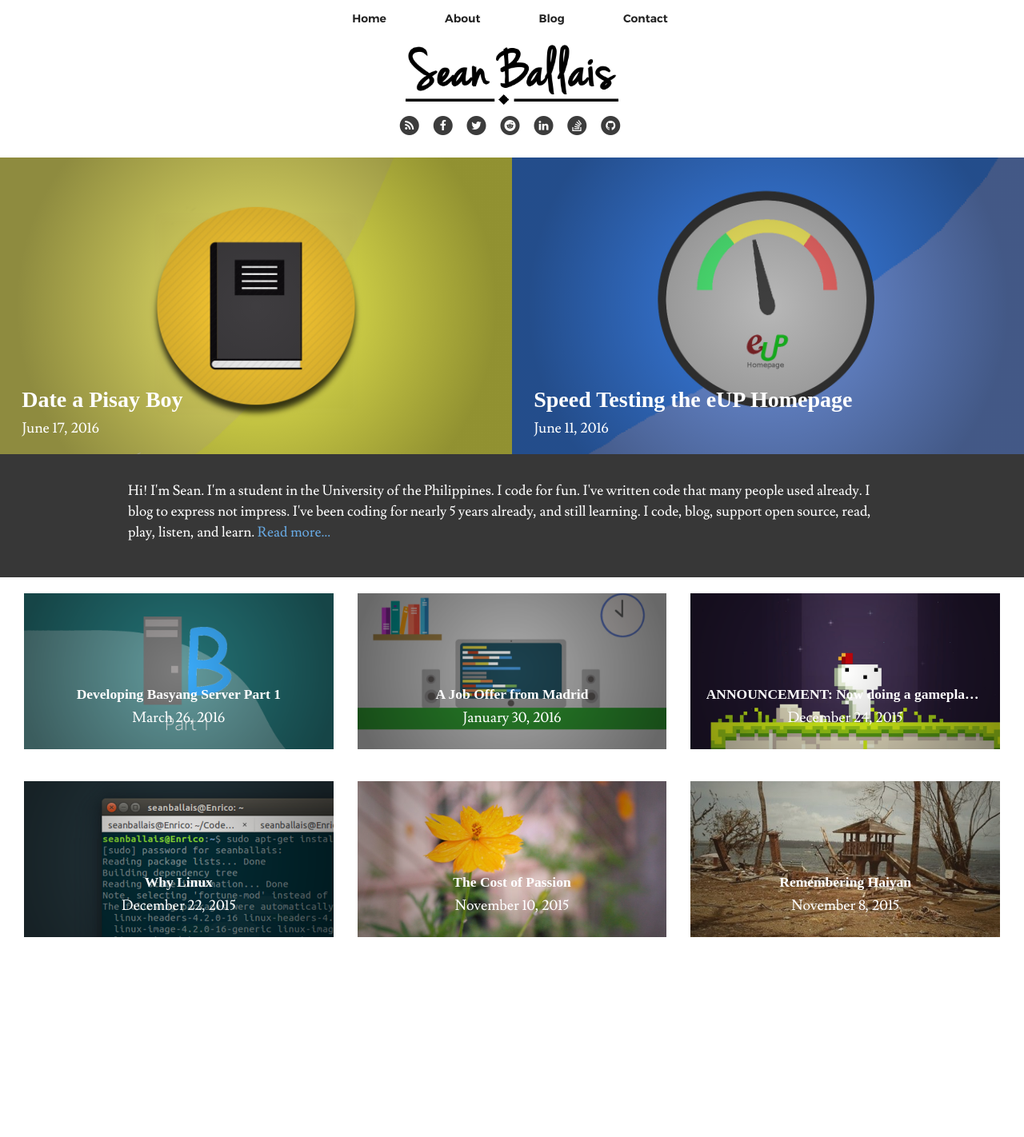
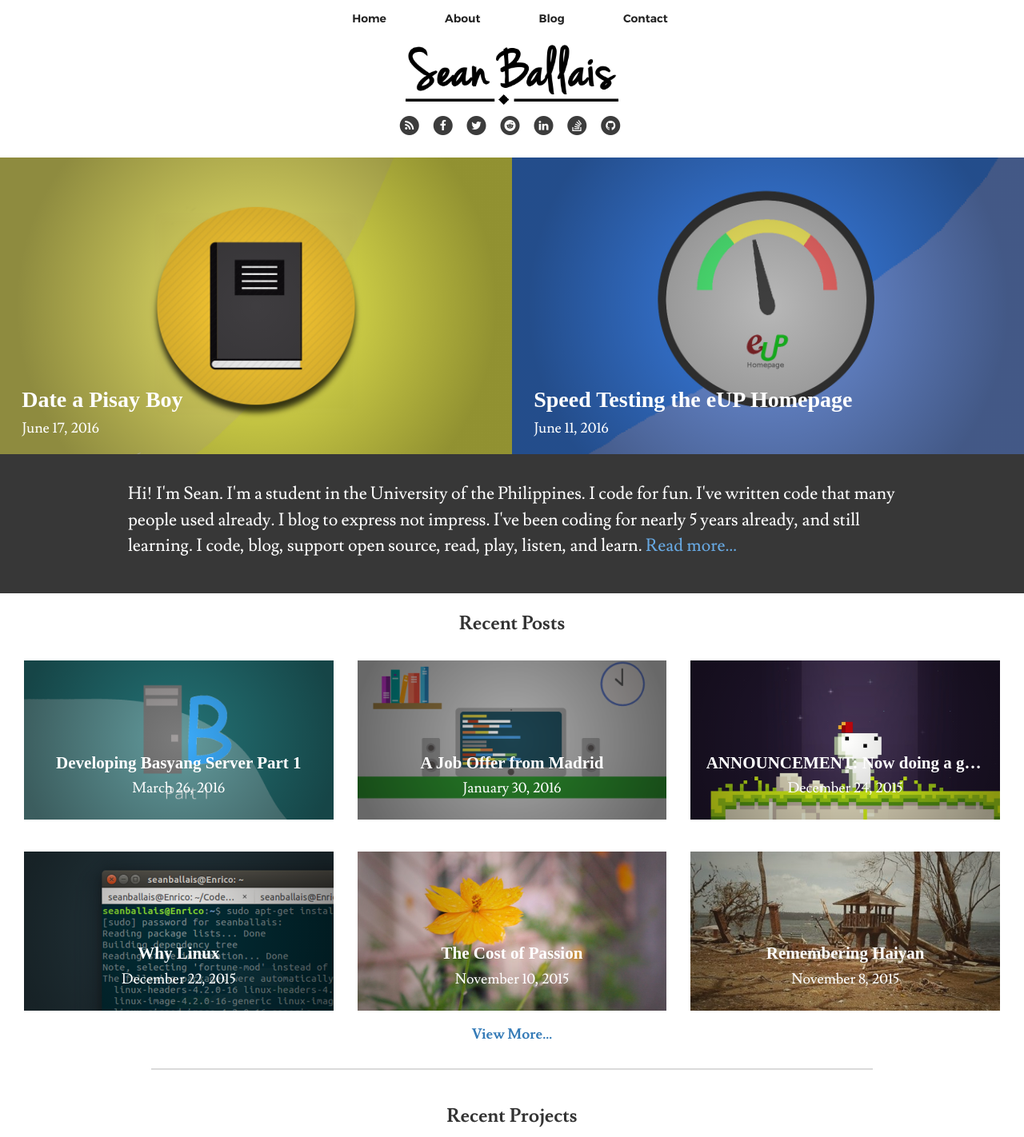
Before and after one commit to seanballais/seanballais.github.io, a Jekyll site: the page built from index.html, in a window 1280 px wide. Shown: the whole page at 80% size. Built offline with Jekyll 4.4.1, drawn with Linux system fonts in a browser that asks for light colours; some web fonts are replaced; before the commit the page ends 1198 px from its top, so only the background shows below that.

Commit message:
Added recent posts.

```diff
--- a/index.html
+++ b/index.html
@@ -3,6 +3,7 @@ layout: default
 css_file: index.css
 ---
 
+<article>
     <section id="recent-posts" class="container-fluid">
         {% for post in site.posts limit: 2 %}
         <a href="{{ post.url }}">
@@ -21,6 +22,7 @@ css_file: index.css
         </div>
     </section>
     <section id="posts" class="container-fluid">
+        <h3>Recent Posts</h3>
         {% for post in site.posts limit: 6 offset: 2 %}
         <div class="post-container col-md-4">
             <a href="{{ post.url }}">
@@ -33,4 +35,10 @@ css_file: index.css
             </a>
         </div>
         {% endfor %}
+        <h4><a href="/blog">View More…</a></h4>
     </section>
+    <hr class="index-divider" />
+    <section id="projects" class="container-fluid">
+        <h3>Recent Projects</h3>
+    </section>
+</article>
--- a/static/css/global.css
+++ b/static/css/global.css
@@ -194,6 +194,7 @@ a:hover {
 nav {
     font-family: Montserrat;
     font-weight: bold;
+    font-size: 1em;
     padding: 1%;
     max-width: 1200px;
     margin: 0 auto;
--- a/static/css/index.css
+++ b/static/css/index.css
@@ -10,6 +10,7 @@ section#recent-posts {
 
 section#quick-info {
     font-family: Lusitana;
+    font-size: 1.25em;
     color: #fff;
     background-color: rgb(55, 55, 55);
 
@@ -29,13 +30,23 @@ section#quick-info div#info-container a:hover {
     color: rgb(64, 122, 173);
 }
 
-section#posts > h3 {
+section#posts > h3,
+section#posts > h4,
+section#projects > h3 {
     margin-top: 2%;
     margin-bottom: 1%;
 
     font-family: Lusitana;
     font-weight: bold;
     text-align: center;
+}
+
+section#posts > h4 {
+    color: #416396;
+}
+
+section#posts > h4:hover {
+    color: #5785c9;
 }
 
 section#posts div.post-container > a {
@@ -87,7 +98,7 @@ section#recent-posts a > section.post-preview > div.post-preview-text > h2 {
 }
 
 section#posts div.post-container > a > section.post-preview-small > div.post-preview-small-text > h2 {
-    font-size: 1.25em;
+    font-size: 1.5em;
 }
 
 section#recent-posts a > section.post-preview > div.post-preview-text > h2 {
@@ -110,3 +121,10 @@ section#quick-info p {
 section#quick-info p a {
     transition: color 0.5s ease;
 }
+
+hr.index-divider {
+    max-width: 900px;
+    border-style: solid;
+    border-width: 1px;
+    border-color: rgb(218, 218, 218);
+}
```
Lines whose indentation alone changed are shown as unchanged.
